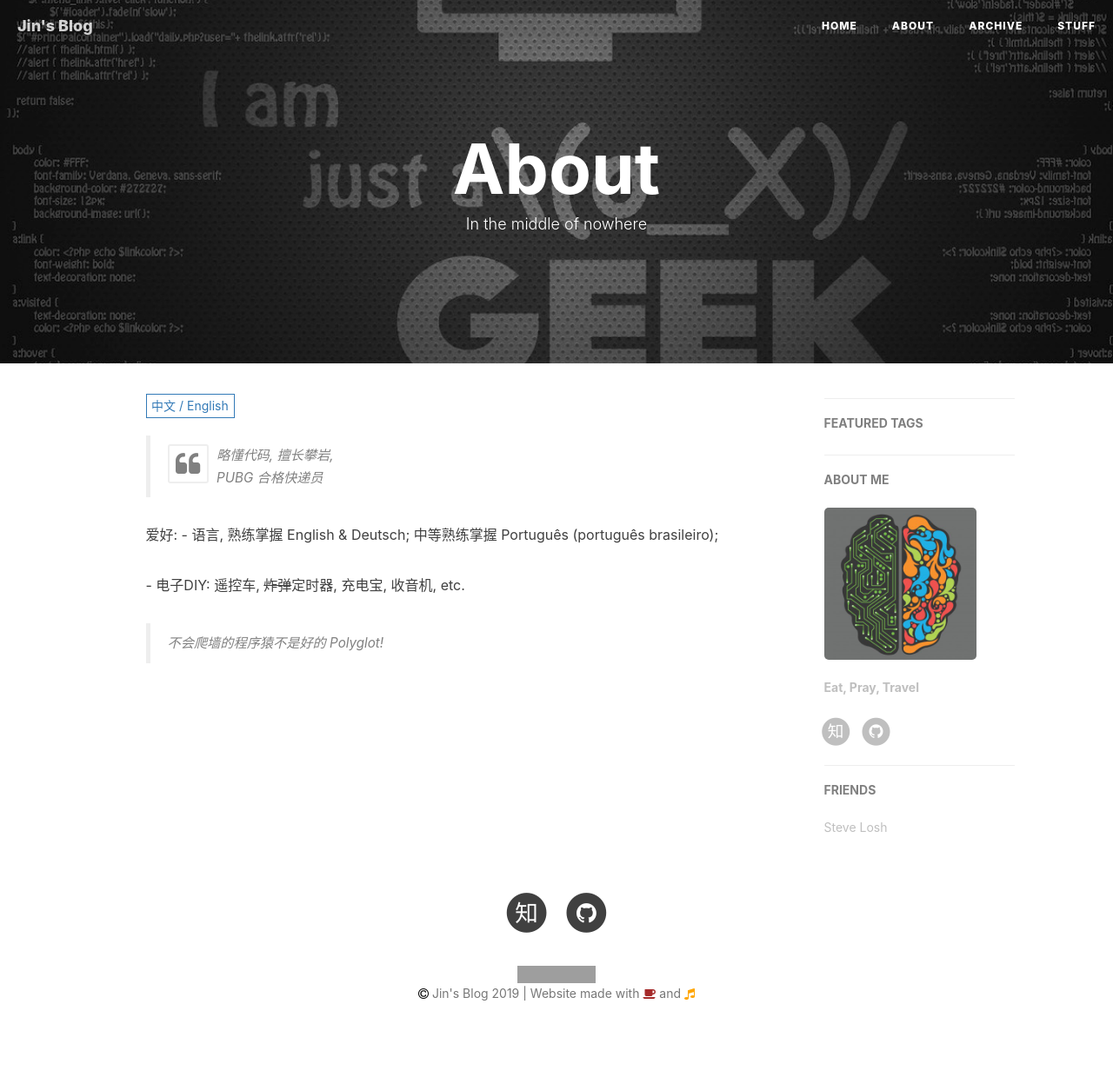
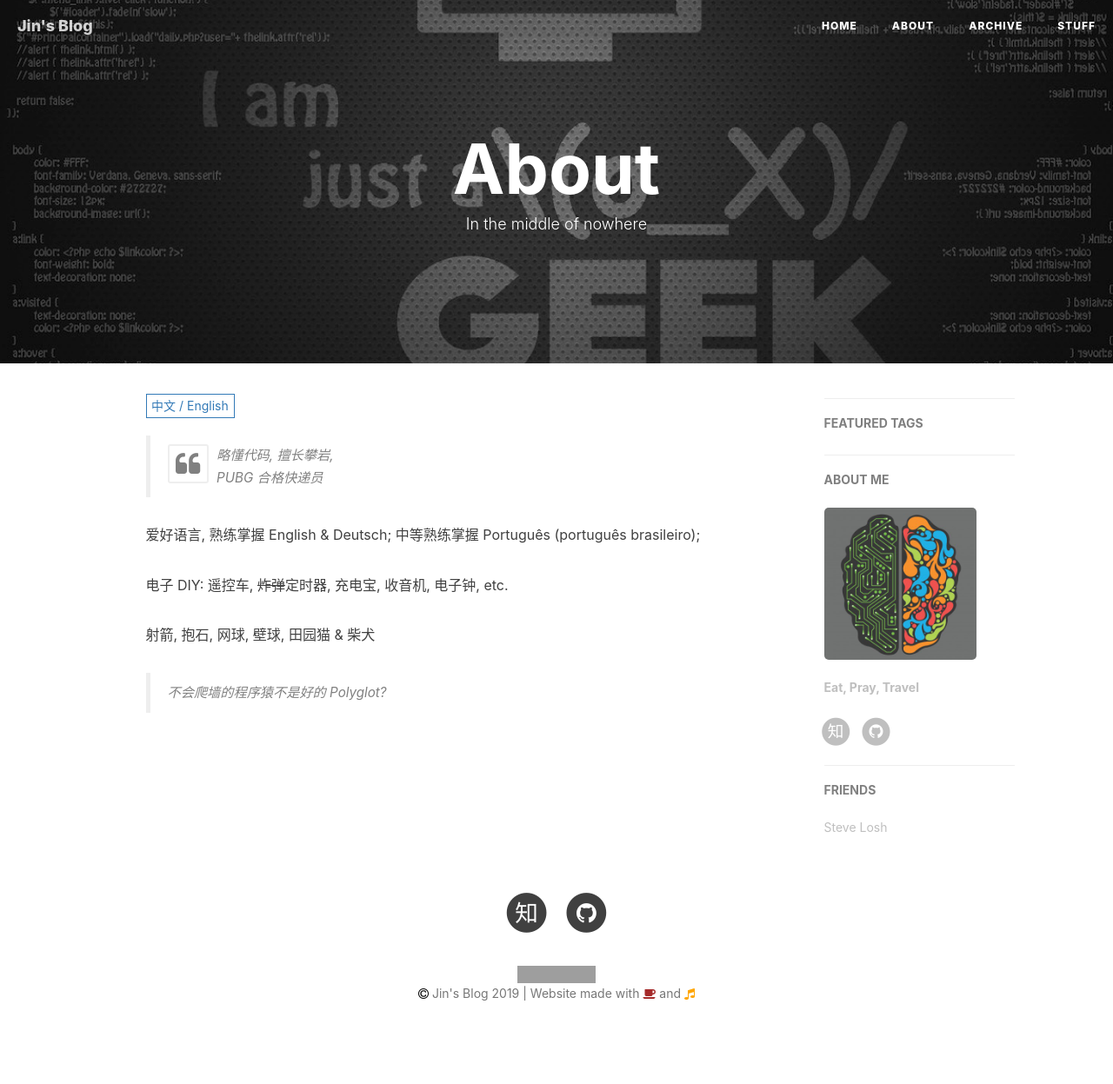
Before and after one commit to yanxxjin/yanxxjin.github.io, a Jekyll site: the page built from about.html, in a window 1280 px wide. Shown: the whole page at 87% size. Built offline with Jekyll 4.4.1, drawn with Linux system fonts in a browser that asks for light colours; nearby versions of some CDN libraries; comment, search, counter and statistics services are not loaded; grey boxes are pictures that could not be loaded.

Commit message:
Update about.html

```diff
--- a/about.html
+++ b/about.html
@@ -18,11 +18,13 @@ header-img: "img/geek.png"
     <blockquote><p><i class="fa fa-quote-left fa-2x fa-pull-left fa-border" aria-hidden="true"></i>略懂代码, 擅长攀岩,</br>
         PUBG 合格快递员</p></blockquote>
 
-    <p>爱好: - 语言, 熟练掌握 English & Deutsch; 中等熟练掌握 Português (português brasileiro); </p>
+    <p>爱好语言, 熟练掌握 English & Deutsch; 中等熟练掌握 Português (português brasileiro); </p>
 
-    <p>     - 电子DIY: 遥控车, <s>炸弹</s>定时器, 充电宝, 收音机, etc. </p>
+    <p>电子 DIY: 遥控车, <s>炸弹</s>定时器, 充电宝, 收音机, 电子钟, etc.</p>
 
-    <blockquote><p> 不会爬墙的程序猿不是好的 Polyglot! </p></blockquote>
+    <p>射箭, 抱石, 网球, 壁球, 田园猫 & 柴犬
+
+    <blockquote><p> 不会爬墙的程序猿不是好的 Polyglot? </p></blockquote>
 
 
 
```
Also changed, not shown: other parts of about.html (+1 -1 lines).
